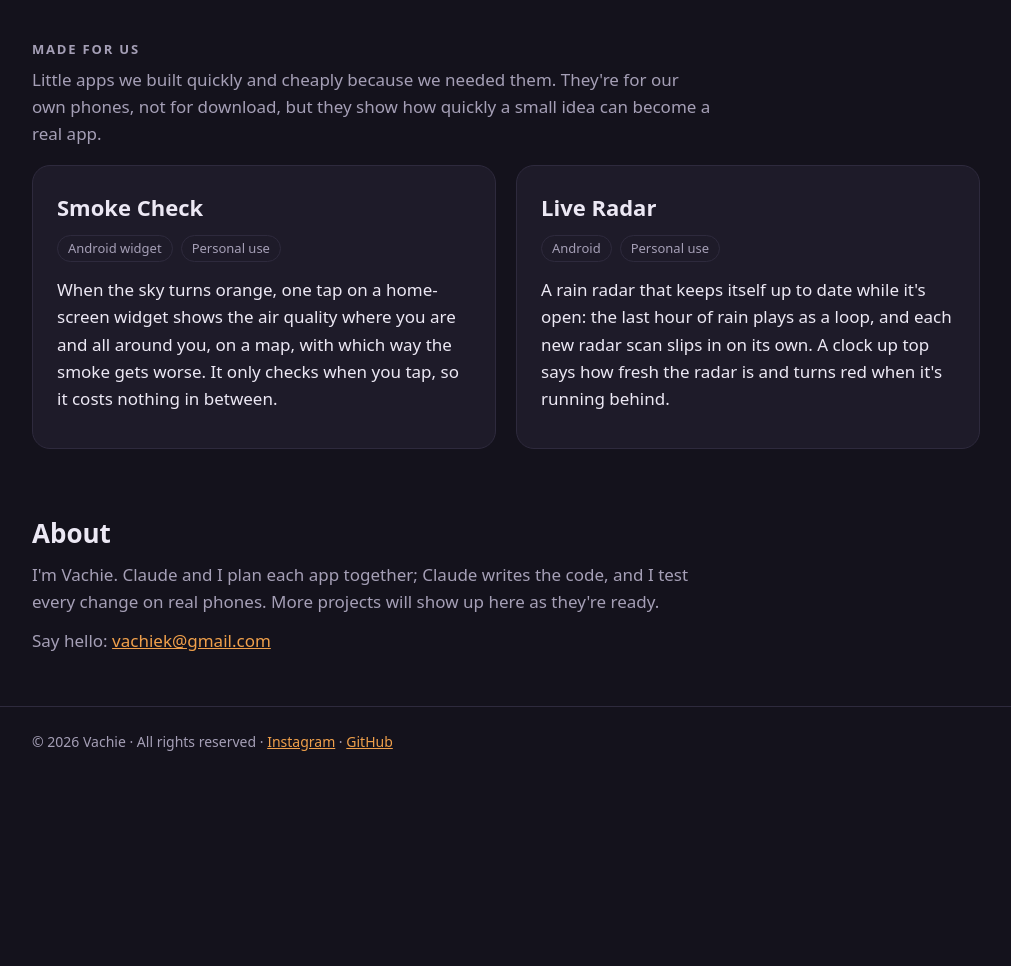
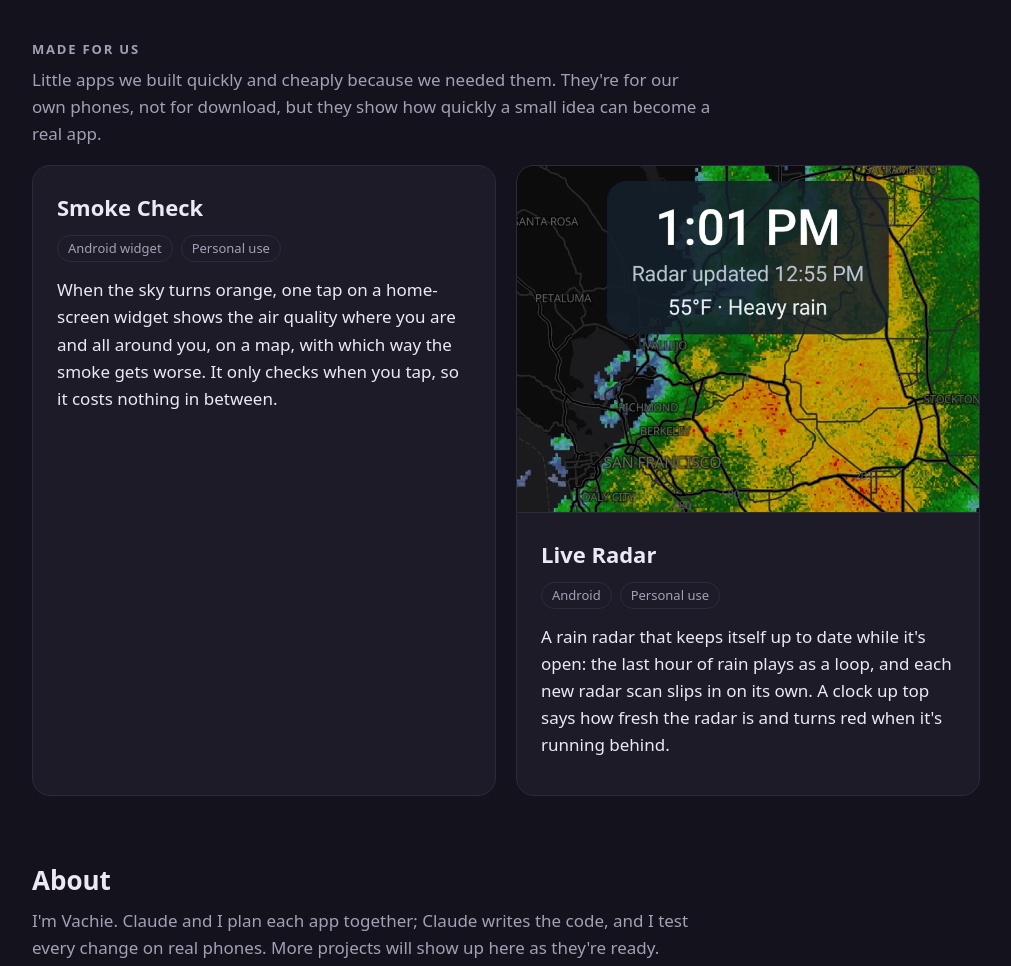
Before and after one commit to Real-Vachie/Real-Vachie.github.io, a plain HTML site: page index.html in a window 1280 px wide. Shown: the part 2419-3385 px from the top of the page, without its empty margins (134-1145 px from the left). Before the commit the page ends 3213 px from the top, so only its background shows below. Drawn offline with Linux system fonts and the light colour scheme.

Commit message:
Portfolio: Live Radar screenshot (Vachie's)
Co-Authored-By: Claude Opus 5.5 <noreply@anthropic.com>
Claude-Session: https://claude.ai/code/session_018U967UjbKJ88agoQ9t7chn

```diff
--- a/index.html
+++ b/index.html
@@ -84,6 +84,7 @@
   @media (min-width: 760px) { .tools { grid-template-columns: 1fr 1fr; } }
   .tools .project { margin-bottom: 0; }
   .tools .project h3 { font-size: 22px; }
+  .tool-shot { display: block; width: 100%; aspect-ratio: 4 / 3; object-fit: cover; object-position: top; border-bottom: 1px solid var(--line); }
 
   .about { color: var(--muted); max-width: 40em; }
   .about h2 { color: var(--text); }
@@ -169,6 +170,7 @@
         </div>
       </article>
       <article class="project">
+        <img class="tool-shot" src="media/live-radar.webp" alt="Live Radar: heavy rain over the San Francisco Bay Area, with the time and when the radar last updated">
         <div class="body">
           <h3>Live Radar</h3>
           <ul class="tags"><li>Android</li><li>Personal use</li></ul>
```
Also changed, not shown: media/live-radar.webp (added).
